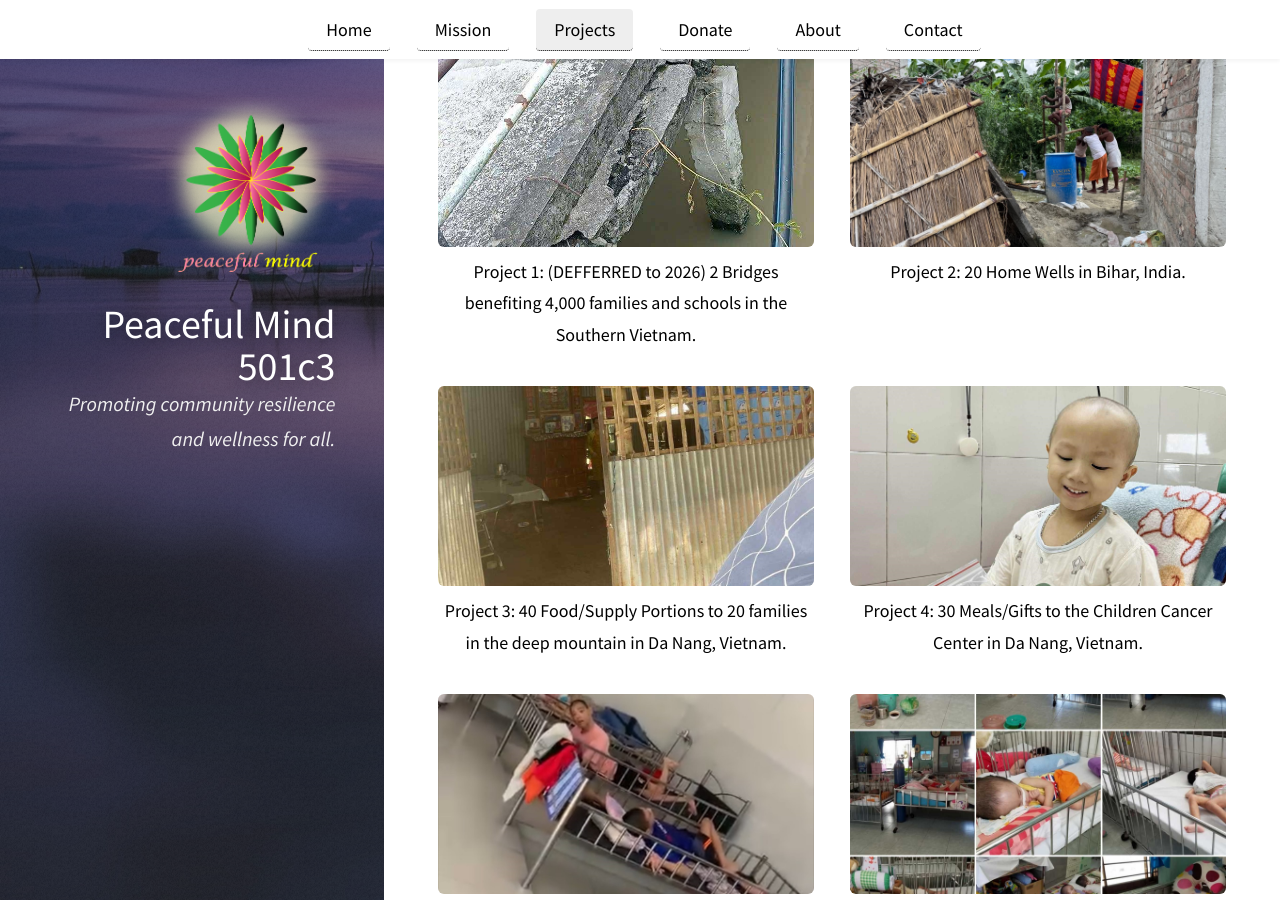
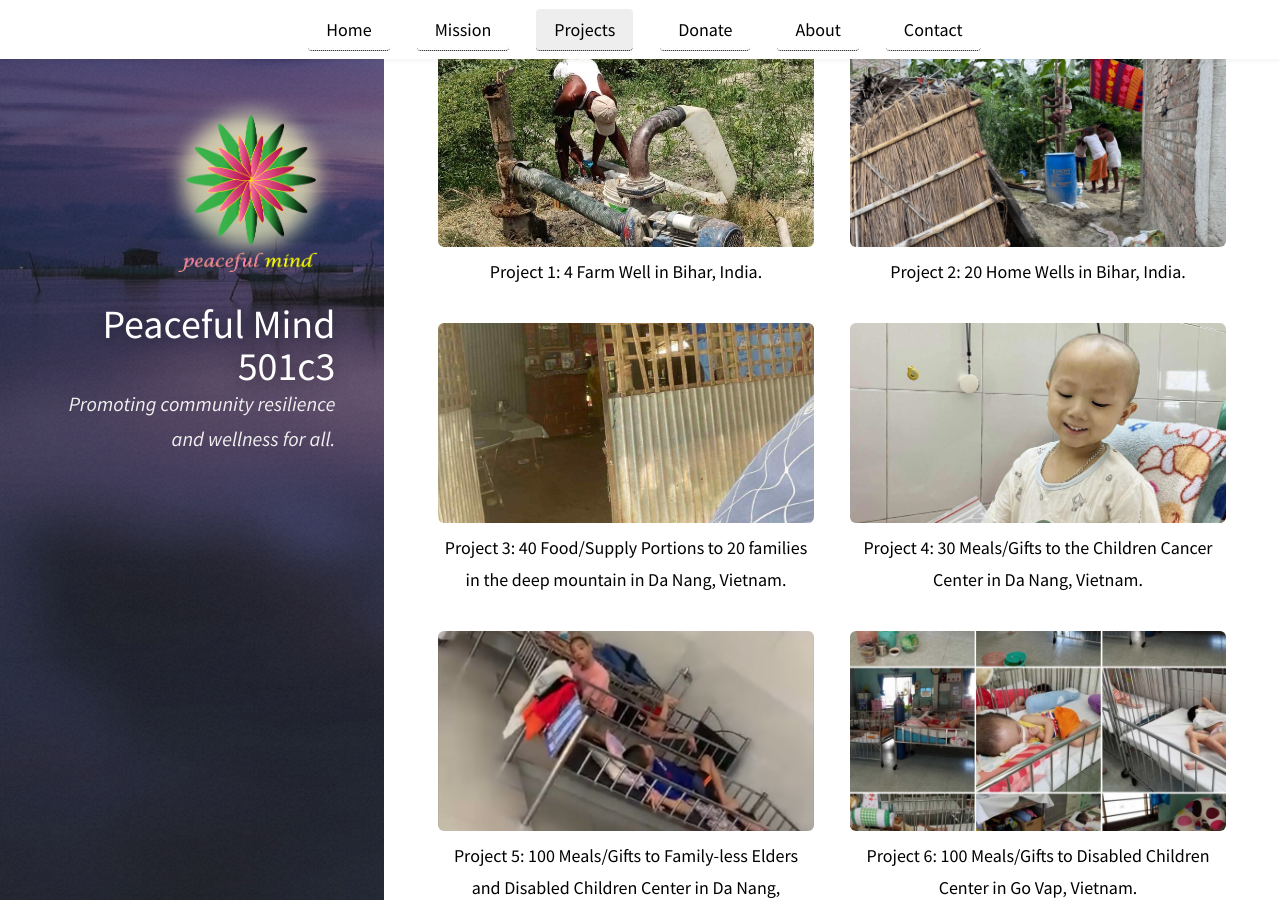
Before and after one commit to peacefulcenter/peacefulcenter.github.io, a Jekyll site: the page built from pages/projects.md, in a window 1280 px wide and 900 px high, scrolled down 685 px. Built offline with Jekyll 4.4.1, drawn with Linux system fonts in a browser that asks for light colours.

Commit message:
update image extension

```diff
--- a/pages/projects.md
+++ b/pages/projects.md
@@ -20,18 +20,18 @@
     <progress value="16850" max="16850" style="width:100%; height:30px;"></progress>
 
     <div class="project-grid">
-        <figure>
+        <!--figure>
             <img src="{{ '/assets/images/project-images/bridges.jpeg' }}" alt="Bridges in Southern rural area">
             <figcaption><strong>Project 1:</strong> (DEFFERRED to 2026) 2 Bridges benefiting 4,000 families and schools in the Southern Vietnam.</figcaption>
-        </figure>
-
-        <!--figure>
-            <img src="{{ '/assets/images/project-images/IndiaFarmWell.jpg' }}" alt="Farm Well in Bihar India">
-            <figcaption><strong>Project 1:</strong> 4 Farm Well in Bihar, India.</figcaption>
         </figure-->
 
         <figure>
-            <img src="{{ '/assets/images/project-images/IndiaHomeWell.jpg' }}" alt="Home Wells in Bihar India">
+            <img src="{{ '/assets/images/project-images/IndiaFarmWell.JPG' }}" alt="Farm Well in Bihar India">
+            <figcaption><strong>Project 1:</strong> 4 Farm Well in Bihar, India.</figcaption>
+        </figure>
+
+        <figure>
+            <img src="{{ '/assets/images/project-images/IndiaHomeWell.JPG' }}" alt="Home Wells in Bihar India">
             <figcaption><strong>Project 2:</strong> 20 Home Wells in Bihar, India.</figcaption>
         </figure>
 
```
